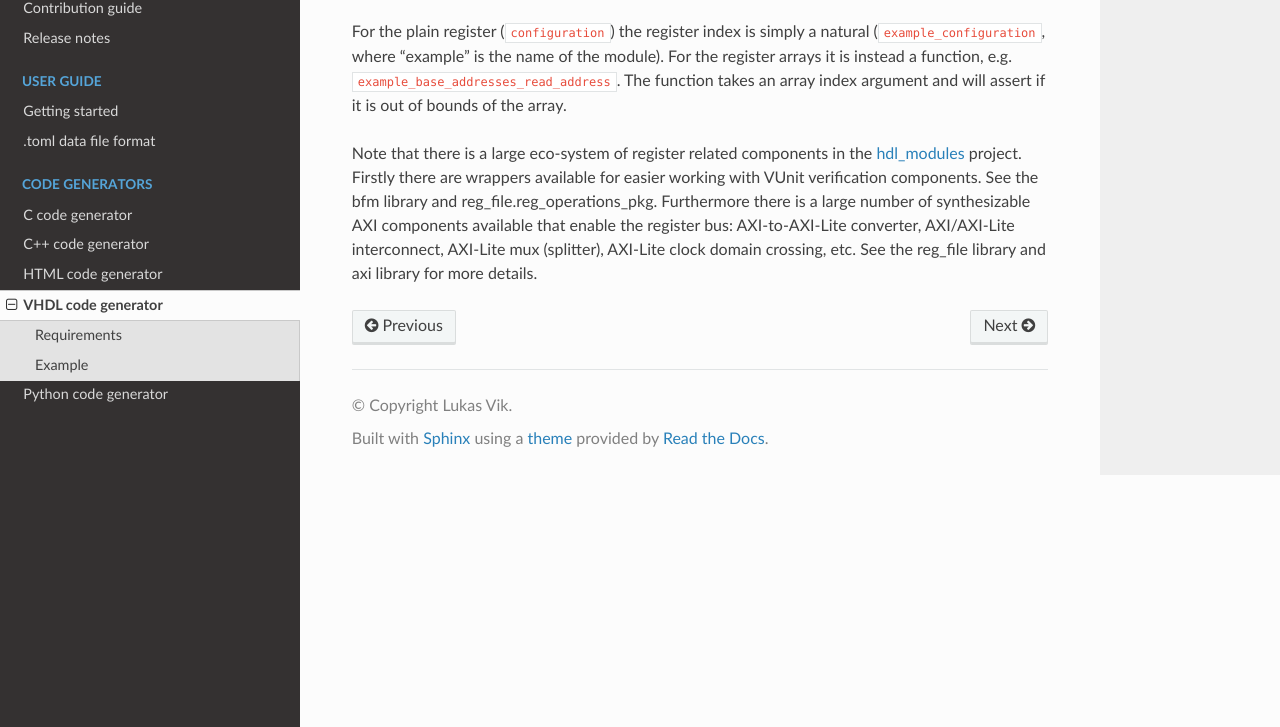
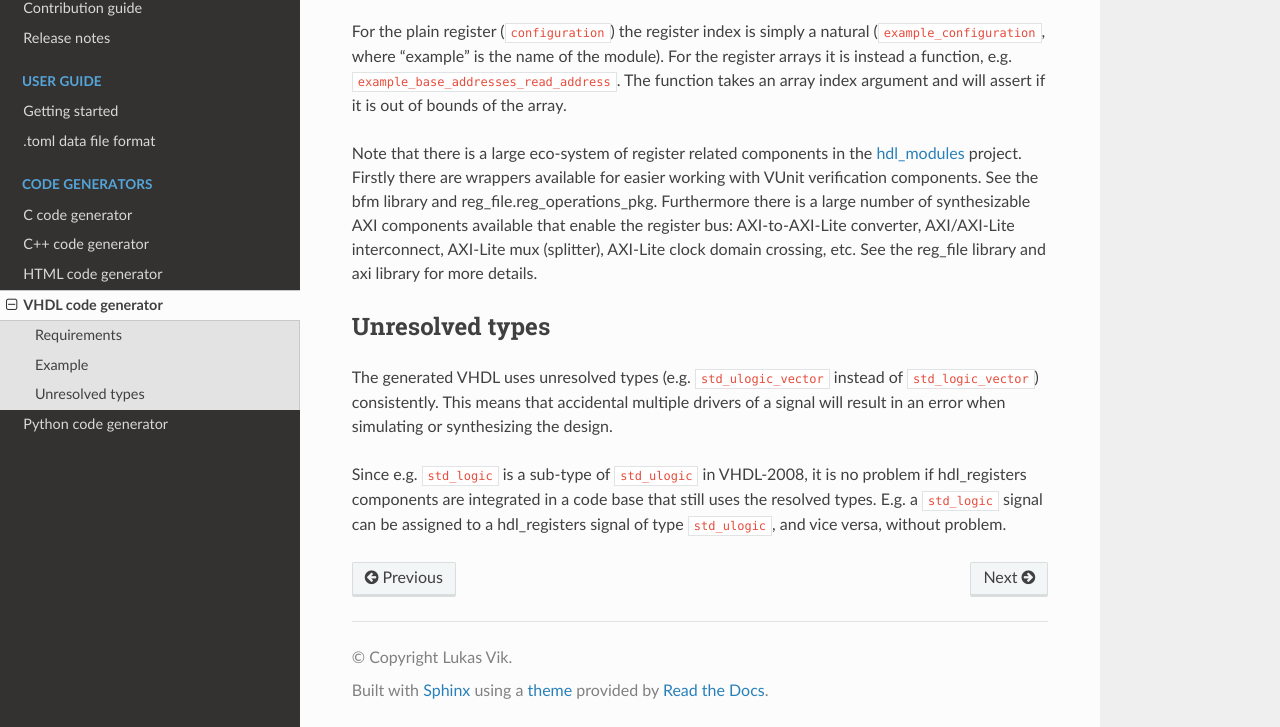
Before and after one commit to hdl-registers/hdl-registers, a Sphinx documentation site: the page built from doc/sphinx/vhdl_generator.rst, in a window 1280 px wide and 900 px high, scrolled down 588 px, cut to the strip 173-900 px from the top of the window. Built offline with Sphinx 7.4.7 and the Read the Docs theme 2.0.0, drawn with Linux system fonts in a browser that asks for light colours.

Commit message:
Add documentation note on resolved types

```diff
--- a/doc/sphinx/vhdl_generator.rst
+++ b/doc/sphinx/vhdl_generator.rst
@@ -44,3 +44,17 @@ register bus: AXI-to-AXI-Lite converter, AXI/AXI-Lite interconnect, AXI-Lite mux
 AXI-Lite clock domain crossing, etc.
 See the :ref:`reg_file library <module_reg_file>` and :ref:`axi library <module_axi>` for
 more details.
+
+
+Unresolved types
+----------------
+
+The generated VHDL uses unresolved types
+(e.g. ``std_ulogic_vector`` instead of ``std_logic_vector``) consistently.
+This means that accidental multiple drivers of a signal will result in an error when simulating
+or synthesizing the design.
+
+Since e.g. ``std_logic`` is a sub-type of ``std_ulogic`` in VHDL-2008, it is no problem if
+hdl_registers components are integrated in a code base that still uses the resolved types.
+E.g. a ``std_logic`` signal can be assigned to a hdl_registers signal of type ``std_ulogic``,
+and vice versa, without problem.
```
